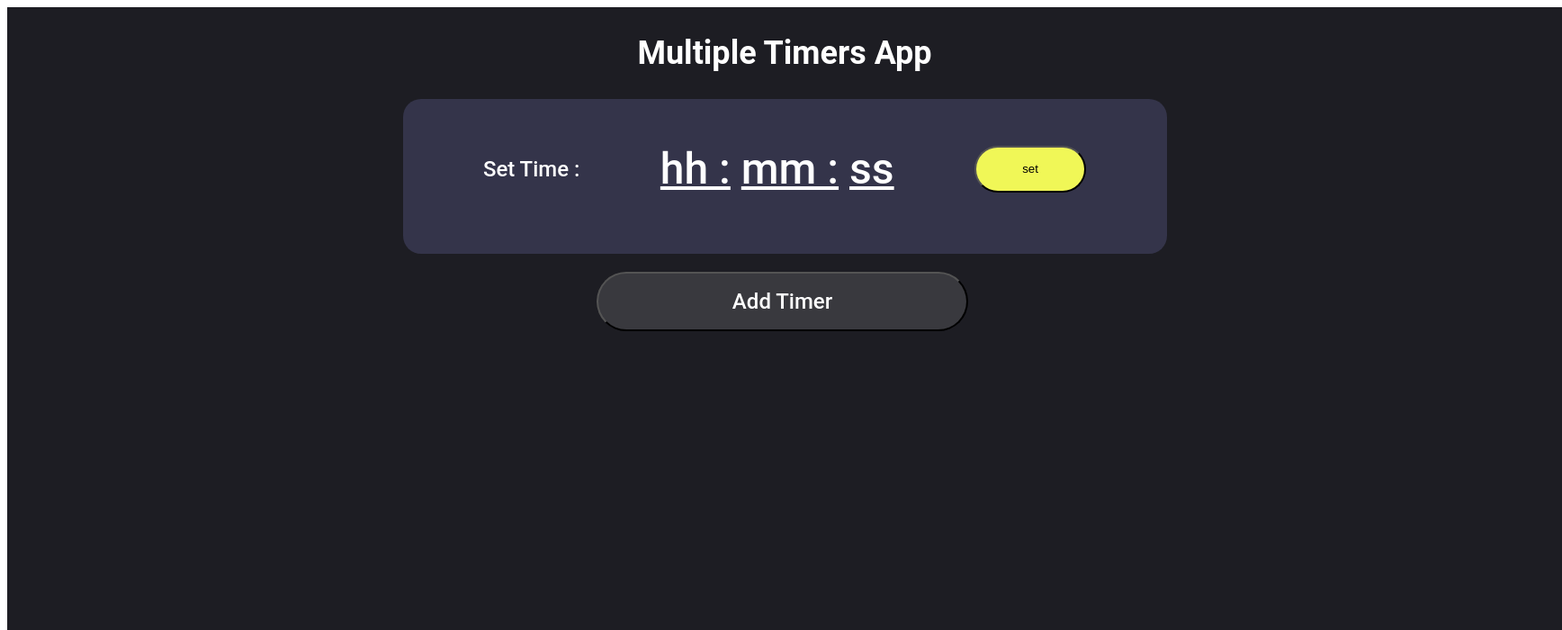
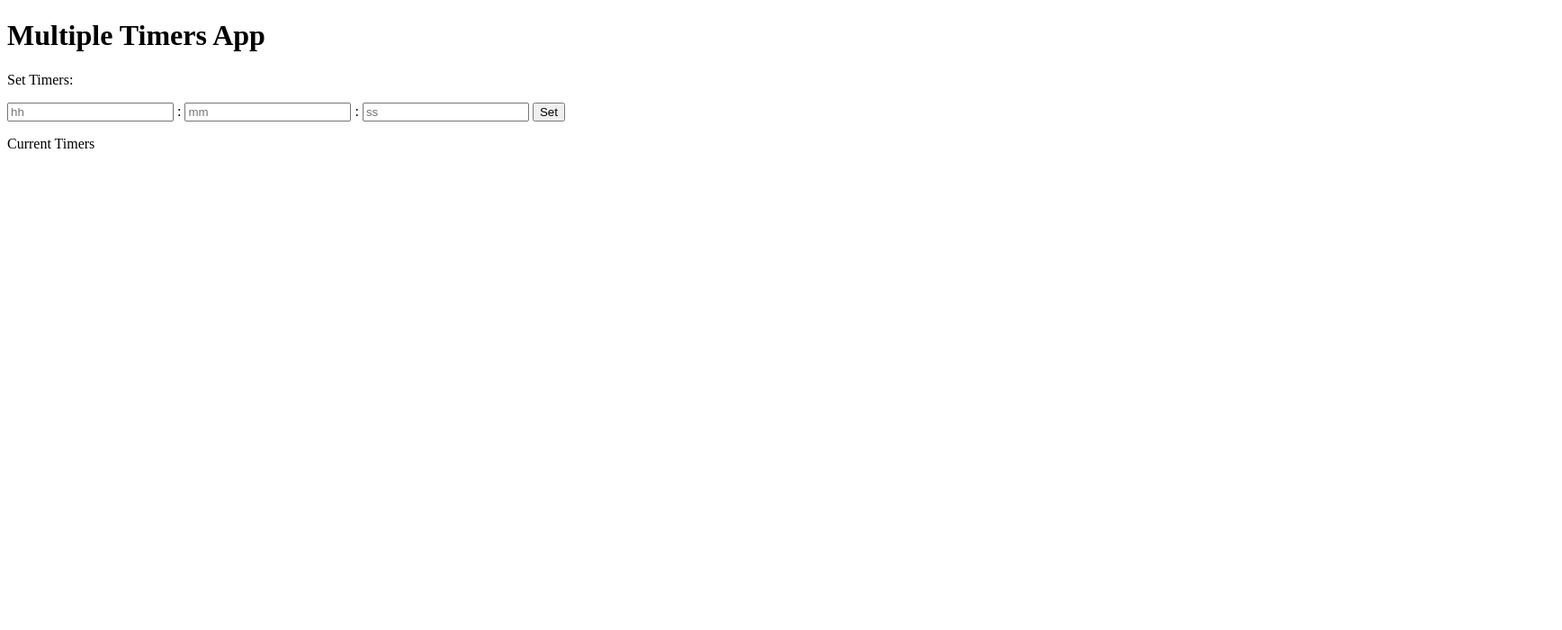
Before and after one commit to 88harshbaranwal/multitimers, a plain HTML site: page index.html in a window 1280 px wide. Shown: the top 700 px of the page at 90% size, 1736 px wide, since content can reach past the window. Drawn offline with Linux system fonts and the light colour scheme.

Commit message:
index.html

```diff
--- a/index.html
+++ b/index.html
@@ -1,37 +1,25 @@
 <!DOCTYPE html>
 <html lang="en">
+<head>
+  <meta charset="UTF-8">
+  <title>Timer App</title>
+  <link rel="stylesheet" href="style.css">
+</head>
+<body>
+  <h1 id="app-heading">Multiple Timers App</h1>
+  <div class="input-section">
+    <p>Set Timers: </p>
+    <input type="number" id="hours" placeholder="hh"/> :
+    <input type="number" id="minutes" placeholder="mm"/> :
+    <input type="number" id="seconds" placeholder="ss"/>
+    <button onclick="startNewTimer()">Set</button>
+  </div>
+  <p id="current-timer">Current Timers</p>
+  <div id="active-timers">
+    <!-- all timers go here-->
+  </div>
 
-<head>
-    <meta charset="UTF-8">
-    <meta name="viewport" content="width=device-width, initial-scale=1.0">
-    <title>Multi Timers</title>
-    <link rel="stylesheet" type="text/css" href="style.css">
-</head>
 
-<body>
-    <div class="container">
-    <section class="container1">
-        <h1 class="heading1">Multiple Timers App</h1>
-        <div class="container2">
-            <div class="jumbotron">
-                <p class="set-time">Set Time : </p>
-                <div class="input-grp">
-                    <label for="hours"> hh :</label>
-                    <input type="number" id="hours" hidden>
-                    <label for="minutes"> mm :</label>
-                    <input type="number" id="minutes" hidden>
-                    <label for="seconds"> ss</label>
-                    <input type="number" id="seconds" hidden>
-
-                </div>
-                <button class="btn btn-primary btn-lg" id="btn">set</button>
-            </div>
-        </div>
-        <div id="timersContainer"></div>
-        <button id="add-timer" class="centered">Add Timer</button>
-    </section>
-    </div>
-    <script src="./script.js"></script>
+  <script src="./script.js"></script>
 </body>
-
 </html>
```
